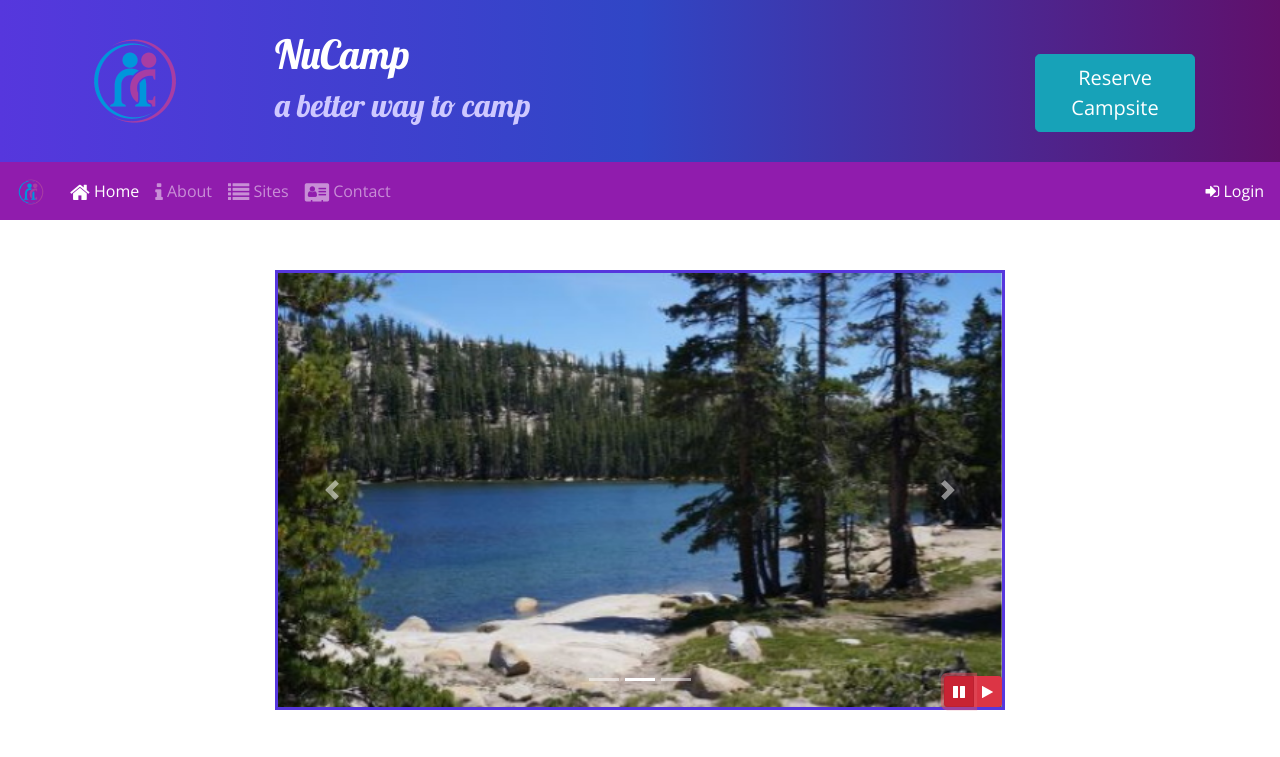
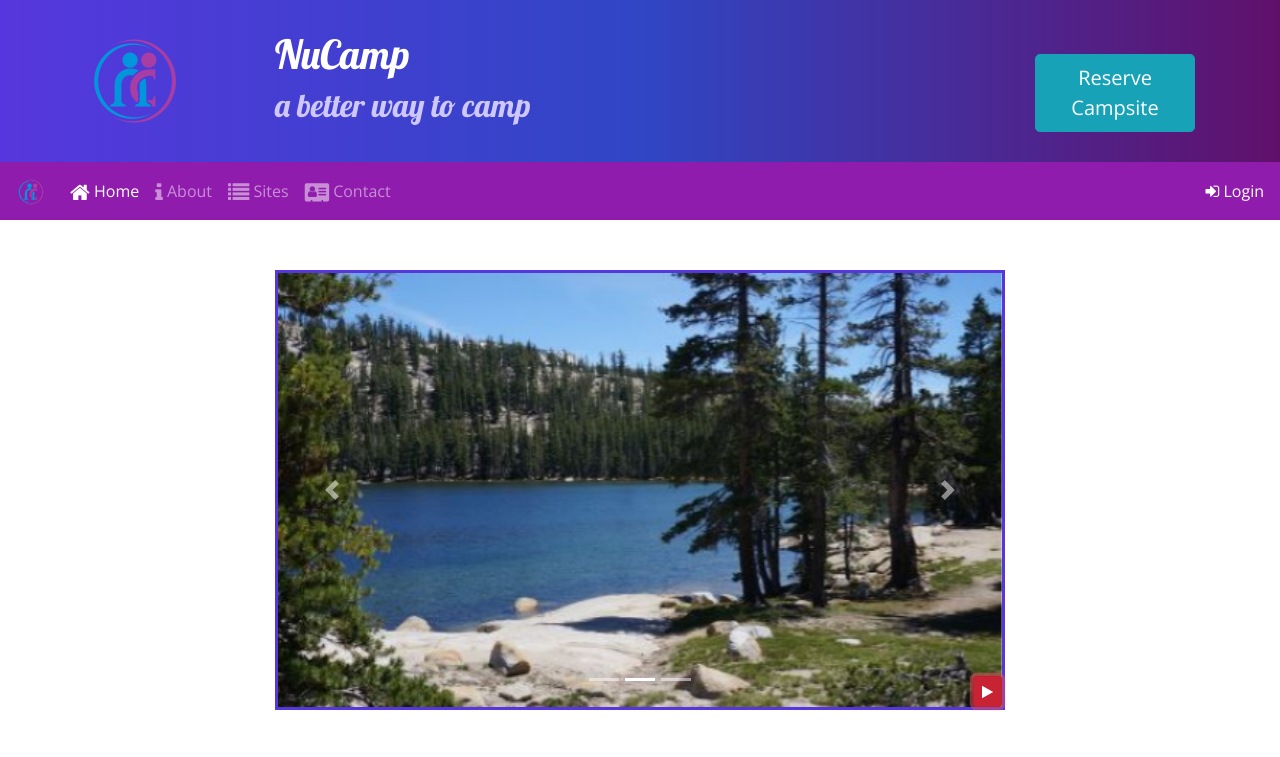
Before and after one commit to getfit-us/nucampsite, a website: page index.html in a window 1280 px wide. Both pictures are taken after a click on the button 959 px from the left and 691 px from the top of the page. Shown: the top 757 px of the page. Drawn offline with nearby package versions, Linux system fonts and the light colour scheme.

Commit message:
Bootstrap and jQuery Part 2

```diff
--- a/index.html
+++ b/index.html
@@ -185,13 +185,12 @@
             <span class="carousel-control-next-icon"></span>
             <span class="sr-only">Next</span>
           </a>
-          <div class="btn-group" id="carouselButton">
-            <button class="btn btn-danger btn-sm" id="carouselPause">
+
+            <button class="btn btn-danger btn-sm" id="carouselButton">
               <i class="fa fa-pause"></i>
             </button>
-            <button class="btn btn-danger btn-sm" id="carouselPlay">
-              <i class="fa fa-play"></i>
-            </button>
+
+
           </div>
         </div>
       </div>
@@ -295,11 +294,16 @@
   <script>
     $(function() {
         $(".carousel").carousel( { interval: 2000 } );
-        $("#carouselPause").click(function(){
-          $(".carousel").carousel( { interval: 2000, pause: "false" } );
-                });
-        $("#carouselPlay").click(function(){
-            $(".carousel").carousel("cycle");
+        $("#carouselButton").click(function(){
+            if ($("#carouselButton").children("i").hasClass("fa-pause")) {
+                $(".carousel").carousel("pause");
+                $("#carouselButton").children("i").removeClass("fa-pause");
+                $("#carouselButton").children("i").addClass("fa-play");
+            } else {
+                $(".carousel").carousel("cycle");
+                $("#carouselButton").children("i").removeClass("fa-play");
+                $("#carouselButton").children("i").addClass("fa-pause");
+            }
         });
     });
 </script>
```
